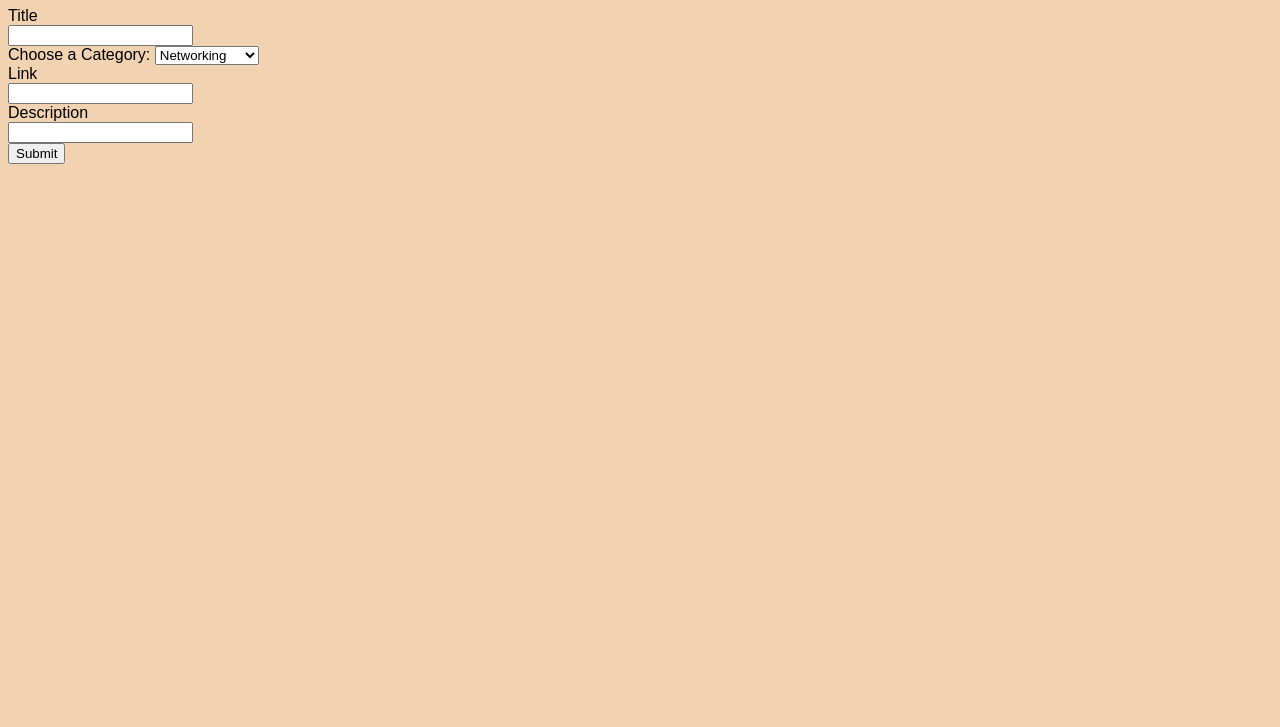
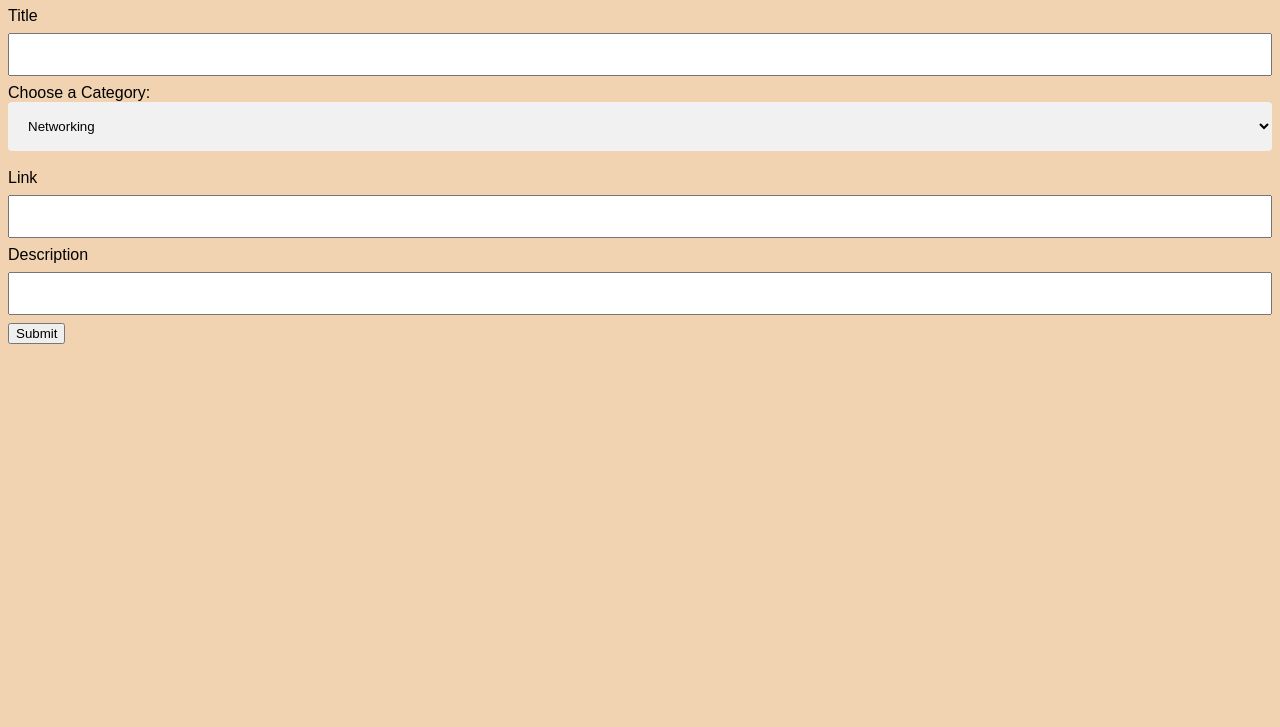
Before and after one commit to Rami1x/sitehtml1, a plain HTML site: page tellus.html in a window 1280 px wide. Shown: the part 73-800 px from the top of the page. Drawn offline with Linux system fonts and the light colour scheme.

Commit message:
CSS added for tellus page

```diff
--- a/tellus.css
+++ b/tellus.css
@@ -0,0 +1,33 @@
+h1 {
+    text-align: center;
+}
+
+#title {
+    font-weight: bolder;
+    width: 100%;
+    padding: 12px 20px;
+    margin: 8px 0;
+    box-sizing: border-box;
+}
+
+#link {
+    width: 100%;
+    padding: 12px 20px;
+    margin: 8px 0;
+    box-sizing: border-box;
+}
+
+#description {
+    width: 100%;
+    padding: 12px 20px;
+    margin: 8px 0;
+    box-sizing: border-box;
+}
+
+#category {
+    width: 100%;
+    padding: 16px 16px;
+    border: none;
+    border-radius: 4px;
+    background-color: #f1f1f1;
+}
--- a/tellus.html
+++ b/tellus.html
@@ -5,13 +5,14 @@
     <meta name="viewport" content="width=device-width, initial-scale=1">
     <title>Tell Us!</title>
     <link rel="stylesheet" href="main.css"/>
+    <link rel="stylesheet" href="tellus.css">
 </head>
 <body>
     <h1>Share a Reference!</h1>
     <form>
         <label for="title">Title</label><br>
         <input type="text" id="title" name="title"><br>
-        <label for="category">Choose a Category:</label>
+        <label for="category">Choose a Category:</label><br>
         <select id="category" name="category">
           <option value="networking">Networking</option>
           <option value="frontend">Front-End</option>
@@ -21,7 +22,7 @@
           <option value="cybersecurity">Cybersecurity</option>
           <option value="cloud">Cloud</option>
           <option value="iot">IoT Devices</option>
-        </select> <br>
+        </select> <br><br>
         <label for="link">Link</label><br>
         <input type="text" id="link" name="link"><br>
         <label for="description">Description</label><br>
```
